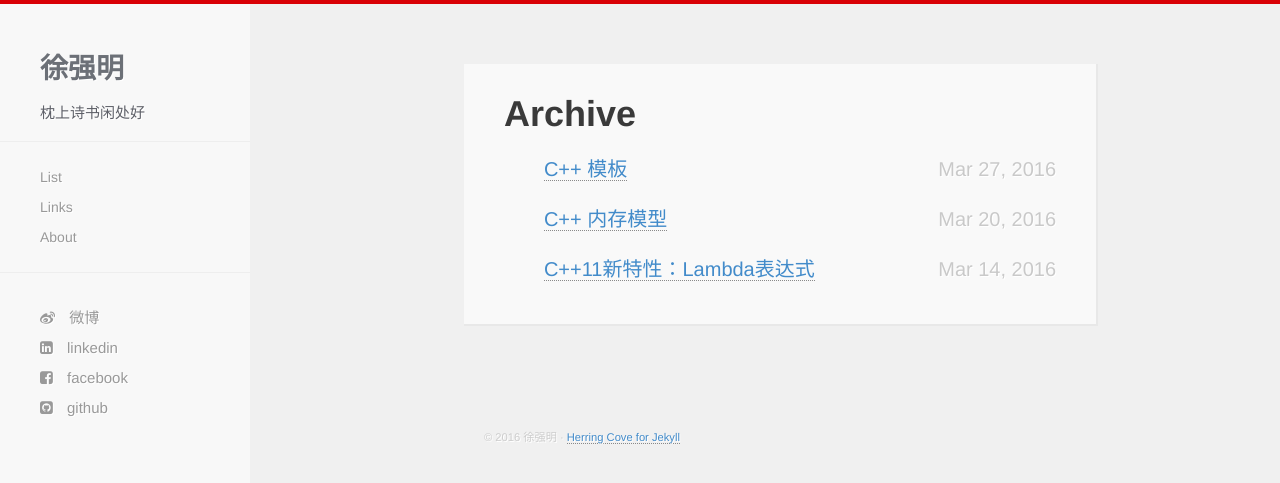
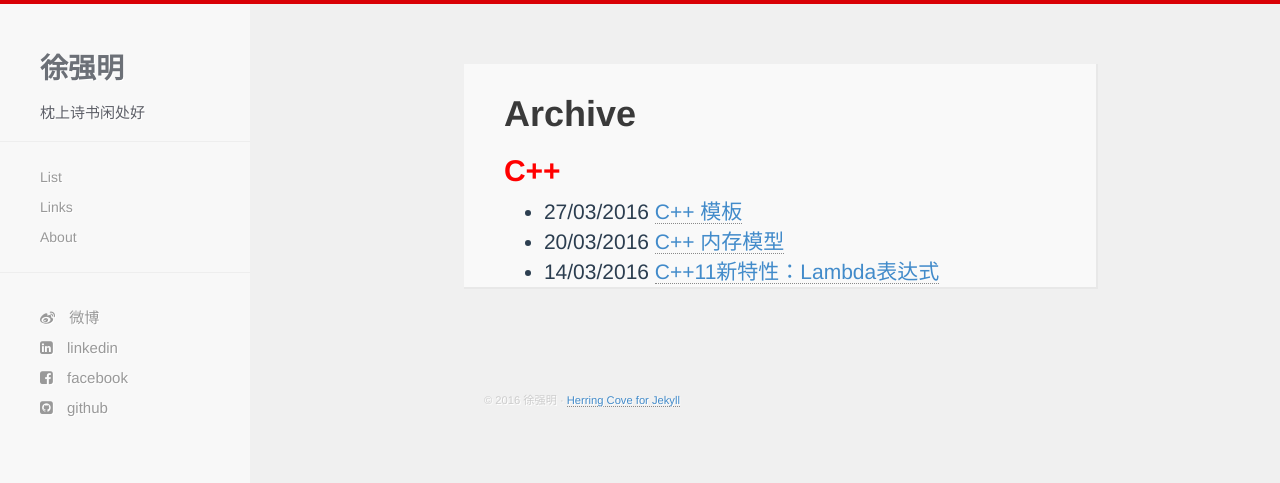
Before and after one commit to xuqiangm/xuqiangm.github.io, a Jekyll site: the page built from list.html, in a window 1280 px wide. Shown: the top 483 px of the page. Built offline with Jekyll 4.4.1, drawn with Linux system fonts in a browser that asks for light colours; nearby versions of some CDN libraries; Markdown is read by kramdown in place of the engine named in the settings.

Commit message:
增加文章分类

```diff
--- a/_posts/2016-03-14-lambda.markdown
+++ b/_posts/2016-03-14-lambda.markdown
@@ -1,7 +1,7 @@
 ---
 title: C++11新特性：Lambda表达式
 date: 2016-03-14
-categories: c++
+categories: C++
 ---
 
 
--- a/_posts/2016-03-20-memory-model.markdown
+++ b/_posts/2016-03-20-memory-model.markdown
@@ -1,7 +1,7 @@
 ---
 title: C++ 内存模型
 date: 2016-03-20
-categories: c++
+categories: C++
 ---
 
 一直以来对内存模型的认识总是从很局部的，想着还是需要总结梳理一下的，所以阅读了《C++ Prime Plus(第六版)》中的第9章，本文主要是对这一章中内存模型的进行梳理。
--- a/_posts/2016-03-27-template.markdown
+++ b/_posts/2016-03-27-template.markdown
@@ -1,7 +1,7 @@
 ---
 title: C++ 模板
 date: 2016-03-27
-categories: c++
+categories: C++
 ---
 
 本文将从函数模板和类模板来介绍 C++ 模板。本文只是对模板中值得关注的点进行梳理，如果读者需要系统的学习的话，建议还是阅读相关方面的书籍。
--- a/list.html
+++ b/list.html
@@ -4,9 +4,17 @@ title: All Posts
 <div class="container">
   <div id="article">
   <h1>Archive</h1>
-  <ul class="posts">
+ <!-- <ul class="posts">
     {% for post in site.posts %}
     <li><span><a href="{{ site.baseurl }}{{ post.url }}">{{ post.title }}</a><time class="pull-right post-list">{{ post.date | date_to_string | date: "%b %-d, %Y"  }}</h4></time></span></span></li>
     {% endfor %}
-  </ul>
+  </ul>-->
+  {% for category in site.categories %}
+	<h2 style="color: red">{{ category | first }}</h2>
+	<ul >
+	{% for post in category.last %}
+	<li style="font-size: 150%">{{ post.date | date:"%d/%m/%Y"}}    <a href="{{ post.url }}">{{ post.title }}</a></li>
+	{% endfor %}
+	</ul>
+  {% endfor %}
 </div>
```
